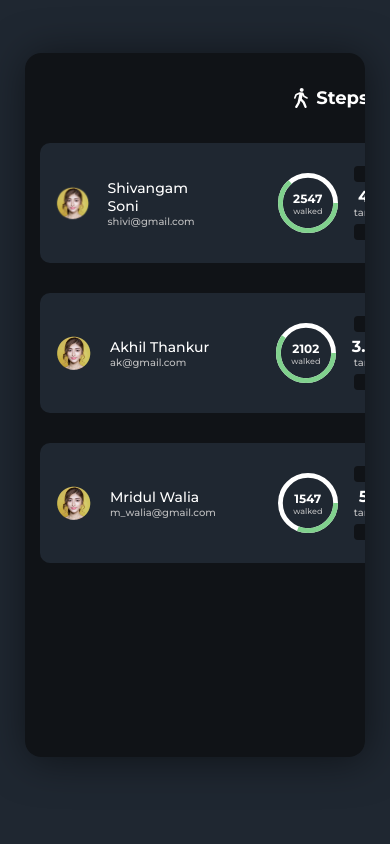
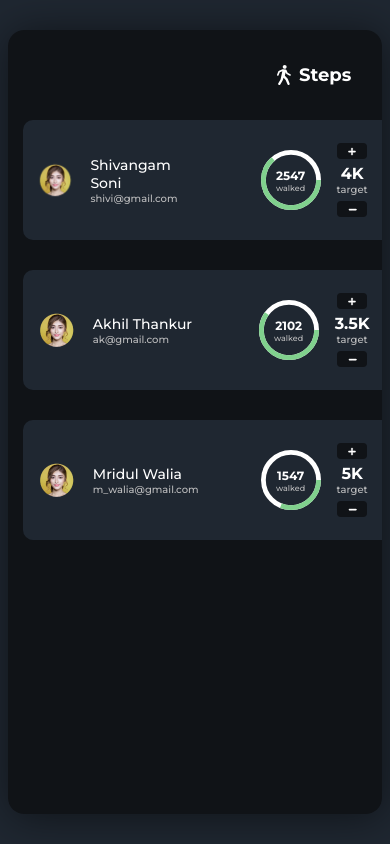
Before and after one commit to ShivangamSoni/fit-app-dashboard, a React (Create React App) app: page / in a window 390 px wide. Built offline with nearby package versions, Linux system fonts and the light colour scheme.

Commit message:
Update: Responsive Page Padding

```diff
--- a/src/components/layout/styles.module.css
+++ b/src/components/layout/styles.module.css
@@ -1,6 +1,12 @@
 .page {
-  width: min(1200px, 100%);
+  width: min(1200px, 96%);
   height: 100vh;
   margin: 0 auto;
   padding: 53px 25px 87px;
 }
+
+@media screen and (max-width: 660px) {
+  .page {
+    padding: 30px 0;
+  }
+}
```
